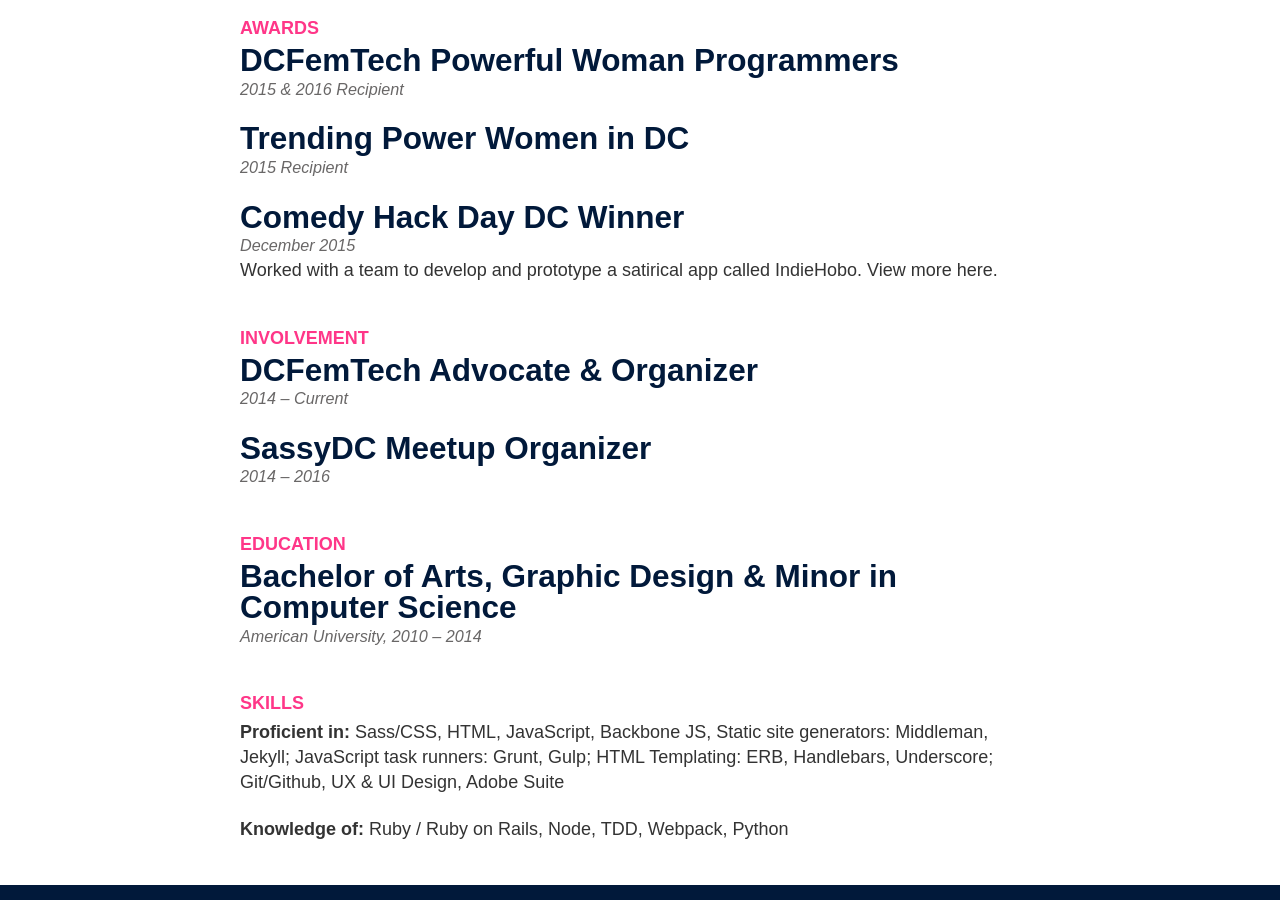
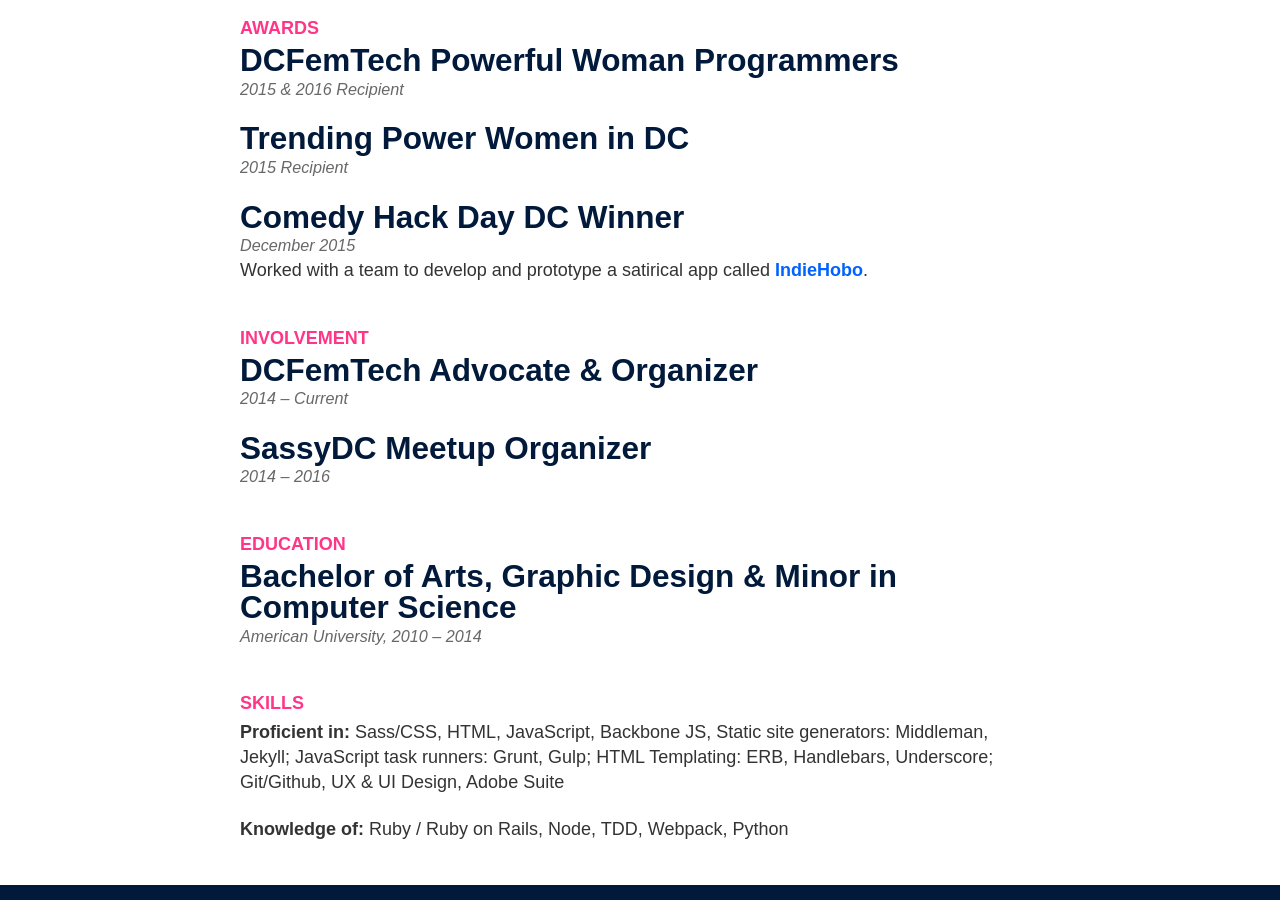
Before and after one commit to allypalanzi/allypalanzi.github.io, a Jekyll site: the page built from resume.md, in a window 1280 px wide and 900 px high, scrolled down 1420 px. Built offline with Jekyll 4.4.1, drawn with Linux system fonts in a browser that asks for light colours; some web fonts are replaced.

Commit message:
add link for chd

```diff
--- a/resume.md
+++ b/resume.md
@@ -57,7 +57,7 @@ comments: false
 ## Comedy Hack Day DC Winner
 *December 2015*
 
-Worked with a team to develop and prototype a satirical app called IndieHobo. View more here.
+Worked with a team to develop and prototype a satirical app called [IndieHobo](http://www.comedyhackday.org/dc-2015/).
 
 #### INVOLVEMENT
 
```
